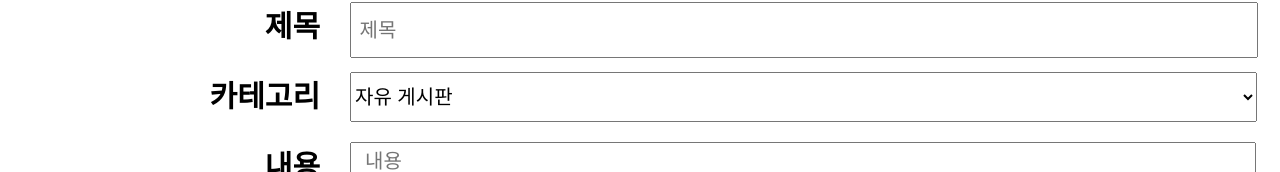
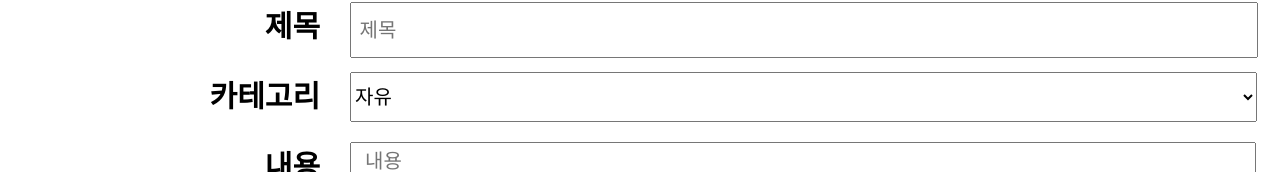
Before and after one commit to CRUD-WebProject/CRUD-FrontEnd, a React (Create React App) app: page /write in a window 1280 px wide. Shown: the part 188-360 px from the top of the page. Built offline with nearby package versions, Linux system fonts and the light colour scheme.

Commit message:
게시글 번호 표시 수정, 카테고리 value 수정

```diff
--- a/src/components/EachBoard.js
+++ b/src/components/EachBoard.js
@@ -97,7 +97,7 @@ export default function EachBoard({category}) {
     ?.map((d) => {
         i=i+1;
         return(
-            <EachPost postID={d.postID} title={d.title} id={d.id} date={d.up_time} />
+            <EachPost num={i} postID={d.postID} title={d.title} id={d.id} date={d.up_time} />
         )
     });
 
--- a/src/components/EachPost.js
+++ b/src/components/EachPost.js
@@ -42,7 +42,7 @@ export default function EachPost(props) {
     }
     return(
         <Layer>
-            <Number>{props.postID}</Number>
+            <Number>{props.num}</Number>
             <Title onClick={onView}>{props.title}</Title>
             <Author>{props.id}</Author>
             <Date>{props.date}</Date>
--- a/src/pages/WritePage.js
+++ b/src/pages/WritePage.js
@@ -69,7 +69,7 @@ const user = "skmvmks4665";
 
 export default function WritePage() {
     const navigate = useNavigate();
-    const selectList = ["자유 게시판", "스포츠 게시판", "홍보 게시판"];
+    const selectList = ["자유", "스포츠", "홍보"];
     const [selected, setSelected] = useState("");
     const [Inputs, setInput] = useState({
         title: "", content: ""
```
